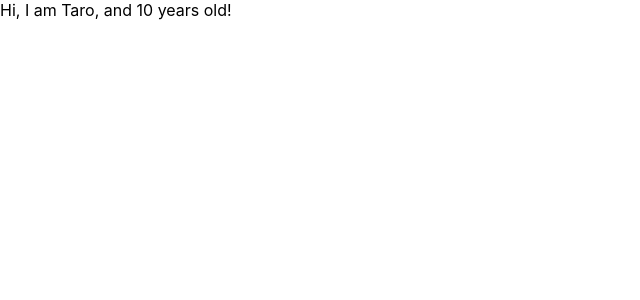
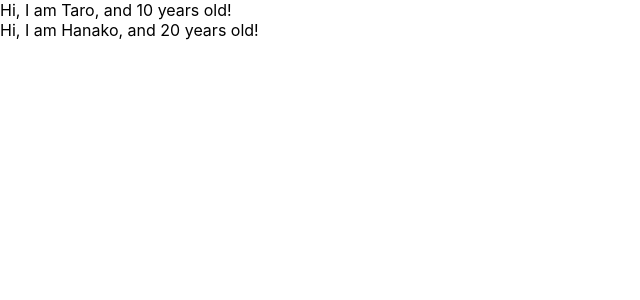
Before and after one commit to solareenlo/react-redux-crud-application, a React (Create React App) app: page / in a window 1280 px wide. Shown: the top 300 px of the page, without its empty margins (0-640 px from the left). Built offline with nearby package versions, Linux system fonts and the light colour scheme.

Commit message:
複数個の関数コンポーネントを使用

```diff
--- a/src/App.js
+++ b/src/App.js
@@ -4,6 +4,7 @@ const App = () => {
   return (
     <div>
       <User name={"Taro"} age={10} />
+      <User name={"Hanako"} age={20} />
     </div>
   )
 }
```
